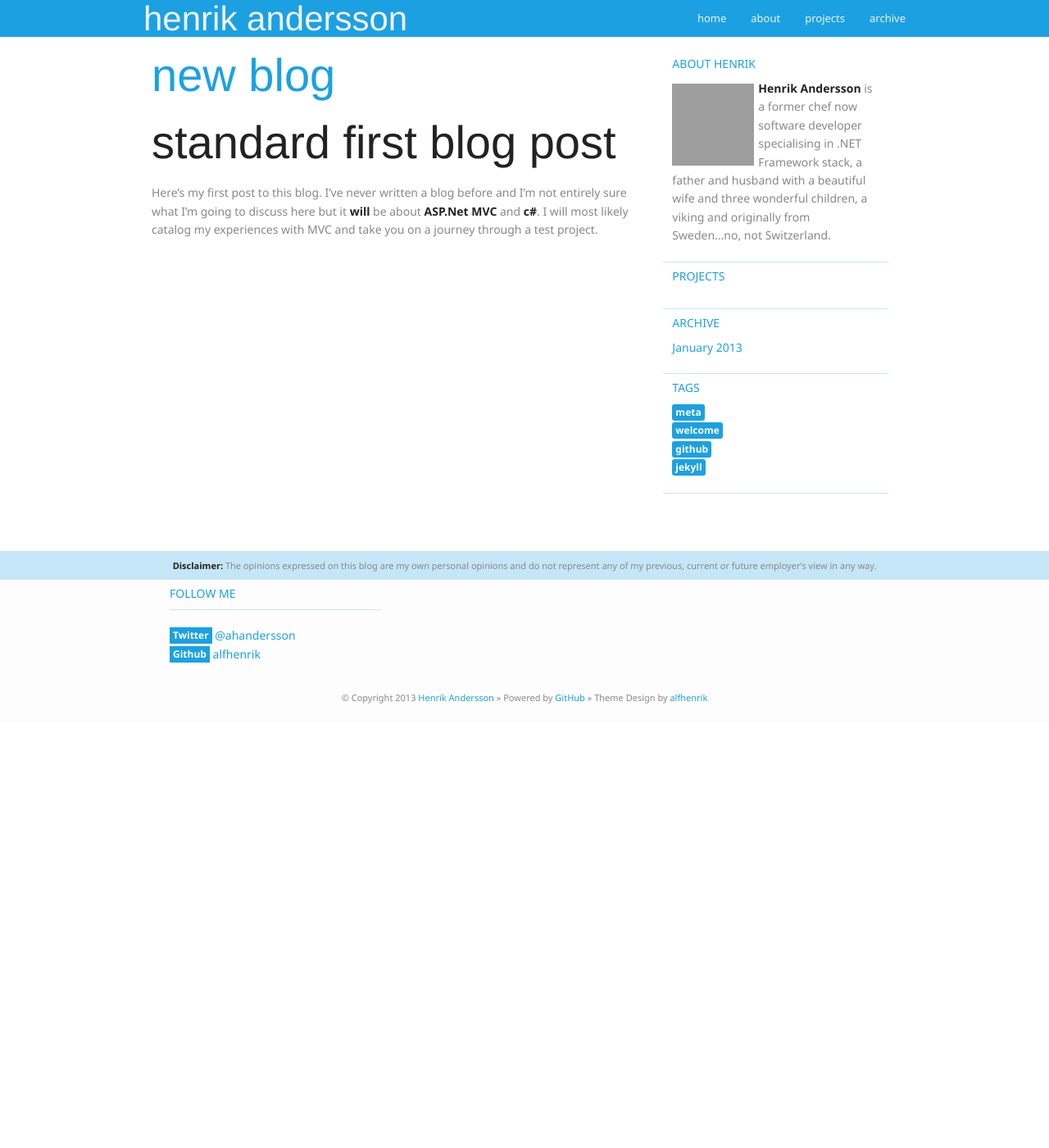
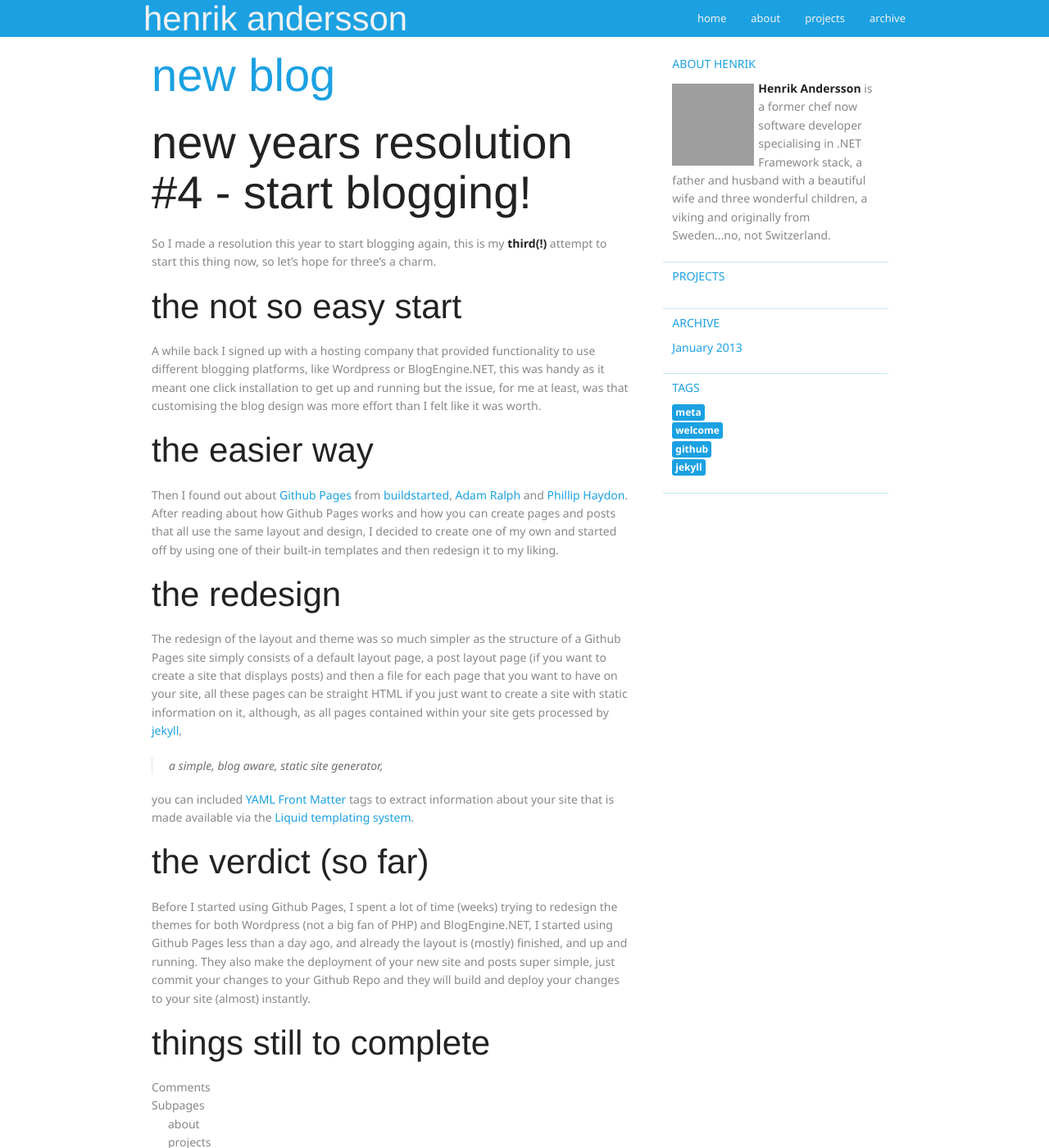
Before and after one commit to hnrkndrssn/hnrkndrssn.github.io, a Jekyll site: the page built from _posts/2013-01-05-new-blog.md, in a window 1280 px wide and 1400 px high. Shown: the whole window at 82% size. Built offline with Jekyll 4.4.1, drawn with Linux system fonts in a browser that asks for light colours; Markdown is read by kramdown in place of the engine named in the settings; some of the changed text lies outside the part shown; grey boxes are pictures that could not be loaded.

Commit message:
Update first blog post

```diff
--- a/_posts/2013-01-05-new-blog.md
+++ b/_posts/2013-01-05-new-blog.md
@@ -9,6 +9,32 @@ tags:
 - jekyll
 ---
 
-#Standard first blog post
+#New Years Resolution #4 - Start blogging!
+So I made a resolution this year to start blogging again, this is my **third(!)** attempt to start this thing now, so let's hope for three's a charm.
 
-Here's my first post to this blog. I've never written a blog before and I'm not entirely sure what I'm going to discuss here but it **will** be about **ASP.Net MVC** and **c#**. I will most likely catalog my experiences with MVC and take you on a journey through a test project.
+##The Not So Easy Start
+A while back I signed up with a hosting company that provided functionality to use different blogging platforms, like Wordpress or BlogEngine.NET, this was handy as it meant one click installation to get up and running but the issue, for me at least, was that customising the blog design was more effort than I felt like it was worth.
+
+##The Easier Way
+Then I found out about [Github Pages](http://pages.github.com "Github Pages") from [buildstarted](http://buildstarted.com "Buildstarted"), [Adam Ralph](http://adamralph.com "Adam Ralph") and [Phillip Haydon](http://www.philliphaydon.com "Phillip Haydon"). After reading about how Github Pages works and how you can create pages and posts that all use the same layout and design, I decided to create one of my own and started off by using one of their built-in templates and then redesign it to my liking.
+
+##The Redesign
+The redesign of the layout and theme was so much simpler as the structure of a Github Pages site simply consists of a default layout page, a post layout page (if you want to create a site that displays posts) and then a file for each page that you want to have on your site, all these pages can be straight HTML if you just want to create a site with static information on it, although, as all pages contained within your site gets processed by [jekyll](https://github.com/mojombo/jekyll "jekyll"),
+> a simple, blog aware, static site generator,
+
+you can included [YAML Front Matter](https://github.com/mojombo/jekyll/wiki/template-data) tags to extract information about your site that is made available via the [Liquid templating system](https://github.com/mojombo/jekyll/wiki/liquid-extensions).
+
+##The Verdict (so far)
+Before I started using Github Pages, I spent a lot of time (weeks) trying to redesign the themes for both Wordpress (not a big fan of PHP) and BlogEngine.NET, I started using Github Pages less than a day ago, and already the layout is (mostly) finished, and up and running. They also make the deployment of your new site and posts super simple, just commit your changes to your Github Repo and they will build and deploy your changes to your site (almost) instantly.
+
+##Things Still To Complete
+1. Comments
+2. Subpages
+- about
+- projects
+- tags
+- archive
+3. all the things I've forgotten or not thought of yet!
+
+##Finally
+I'd like to give a big thanks to buildstarted, adam ralph and phillip haydon for letting me steal their ideas to get up and running with my own Gihub Pages blog!
```
